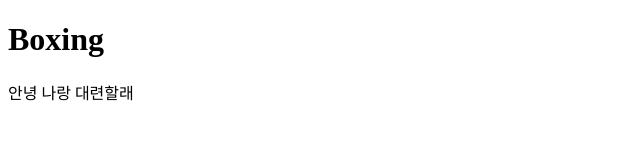
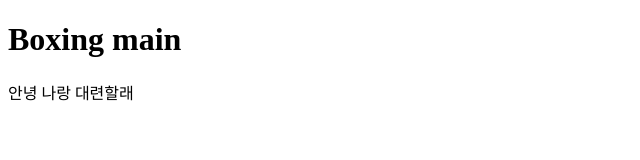
Before and after one commit to jiwon-developer/boxiting2, a plain HTML site: page index.html in a window 1280 px wide. Shown: the whole page, without its empty margins (0-640 px from the left). Drawn offline with Linux system fonts and the light colour scheme.

Commit message:
메인페이지 생성

```diff
--- a/index.html
+++ b/index.html
@@ -6,7 +6,7 @@
     <title>Document</title>
 </head>
 <body>
-    <h1>Boxing</h1>
+    <h1>Boxing main</h1>
     <div> 안녕 나랑 대련할래</div>
 </body>
 </html>
```
